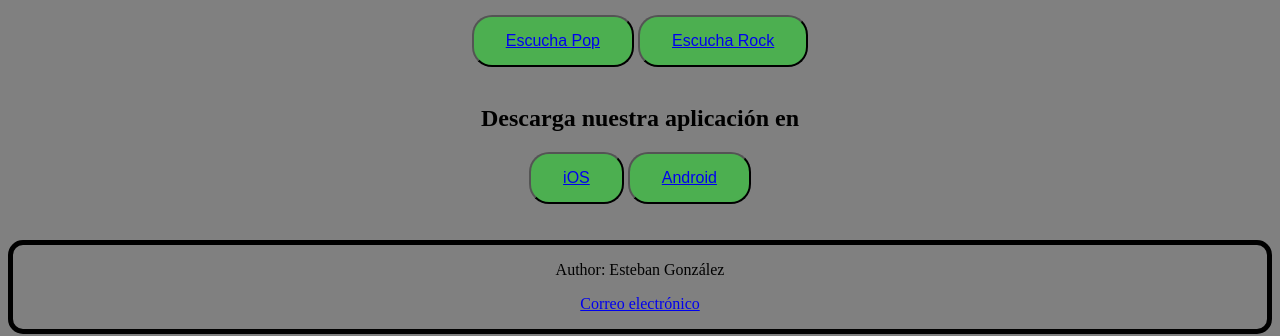
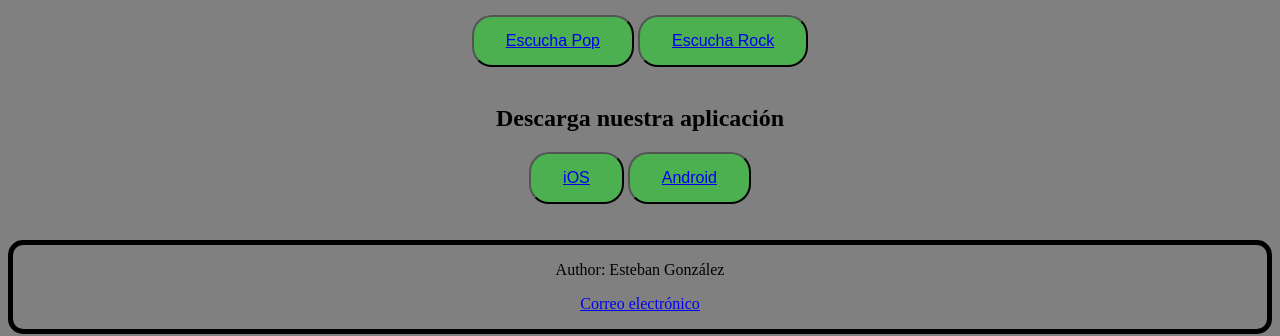
Before and after one commit to esteban111992/clase18junio, a Jekyll site: the page index.html, which Jekyll copies as it is, in a window 1280 px wide. Shown: the part 505-841 px from the top of the page. Built offline with Jekyll 4.4.1, drawn with Linux system fonts in a browser that asks for light colours.

Commit message:
commit asistencia

```diff
--- a/index.html
+++ b/index.html
@@ -22,7 +22,7 @@
         <h2>Escucha en vivo</h2>
         <button><a href="./musica/">Escucha Pop</a></button>
         <button><a href="./musica/rock/">Escucha Rock</a></button><br/><br/>
-        <h2>Descarga nuestra aplicación en</h2>
+        <h2>Descarga nuestra aplicación</h2>
         <button><a href="https://apps.apple.com/us/app/mixcloud-audio-dj-mixes/id401206431">iOS</a></button>
         <button><a href="https://play.google.com/store/apps/details?id=com.mixcloud.player&hl=es_CO">Android</a></button>
     </section>
```
